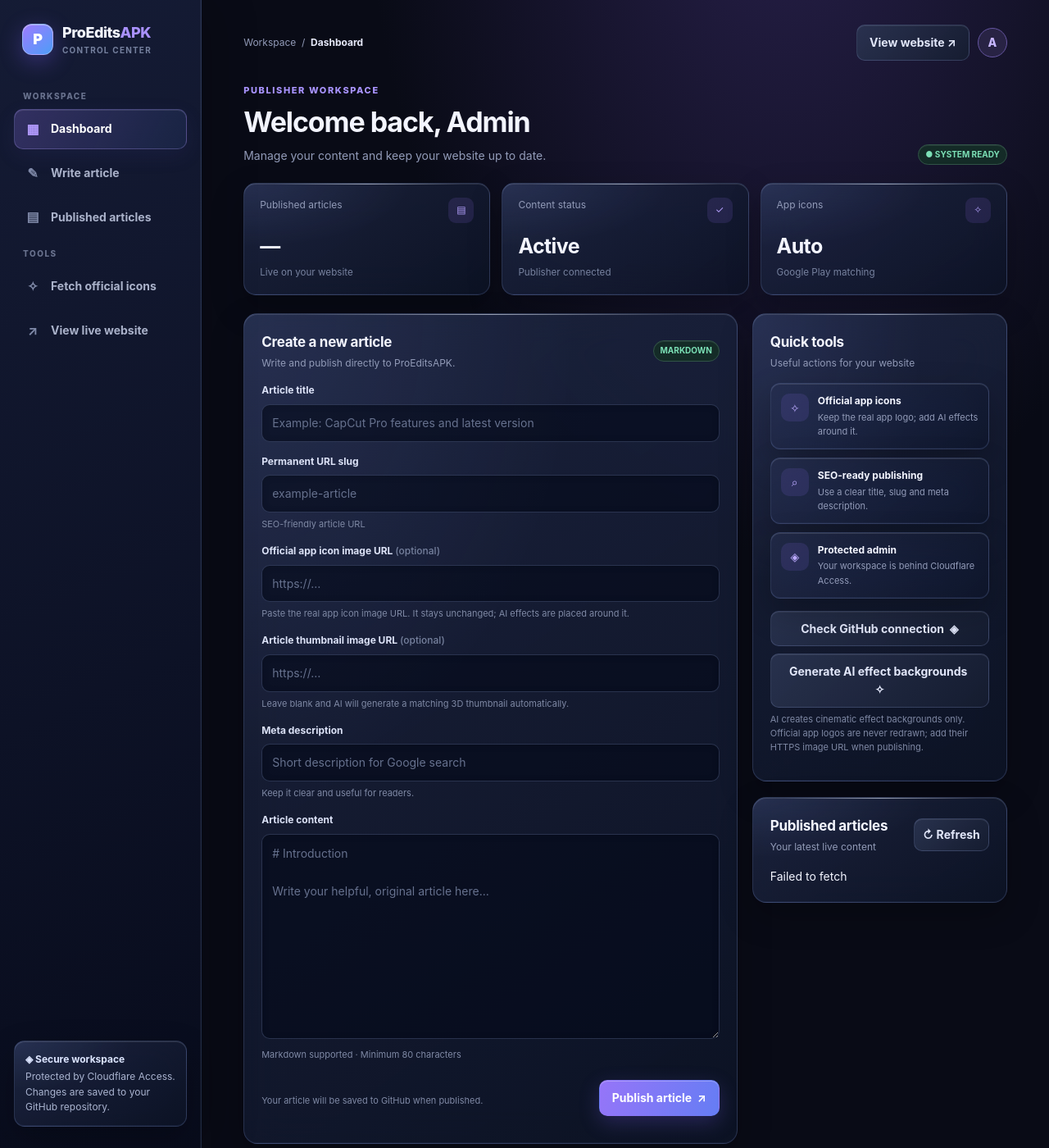
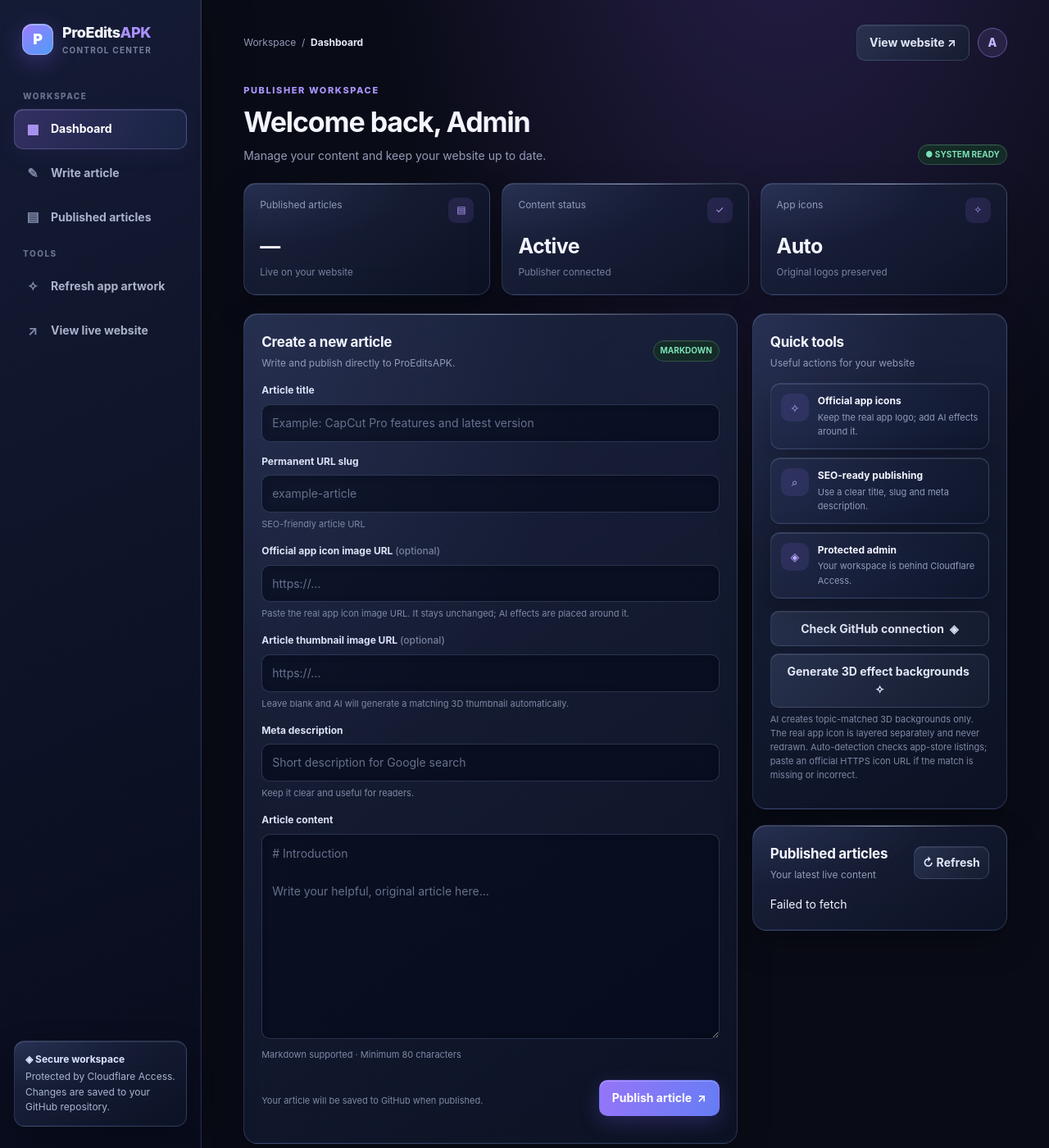
Before and after one commit to haseebaslam091-afk/proeditsapk, a Jekyll site: the page admin/index.html, which Jekyll copies as it is, in a window 1280 px wide and 1400 px high. Shown: the whole window at 82% size. Built offline with Jekyll 4.4.1, drawn with Linux system fonts in a browser that asks for light colours.

Commit message:
Clarify official icon and 3D background workflow in admin

```diff
--- a/admin/index.html
+++ b/admin/index.html
@@ -61,12 +61,12 @@
 <body><div class="app">
 <aside class="sidebar"><div class="brand"><div class="brandmark">P</div><div>ProEdits<span>APK</span><div style="font-size:10px;color:#75809e;font-weight:650;letter-spacing:1.2px">CONTROL CENTER</div></div></div>
 <div class="navlabel">WORKSPACE</div><nav class="nav"><a class="active" href="#dashboard"><span class="ico">▦</span>Dashboard</a><a href="#editor"><span class="ico">✎</span>Write article</a><a href="#published"><span class="ico">▤</span>Published articles</a></nav>
-<div class="navlabel">TOOLS</div><nav class="nav"><button type="button" id="sideIcons"><span class="ico">✧</span>Fetch official icons</button><a href="/" target="_blank" rel="noopener"><span class="ico">↗</span>View live website</a></nav>
+<div class="navlabel">TOOLS</div><nav class="nav"><button type="button" id="sideIcons"><span class="ico">✧</span>Refresh app artwork</button><a href="/" target="_blank" rel="noopener"><span class="ico">↗</span>View live website</a></nav>
 <div class="sidebottom"><div class="secure"><strong>◈ Secure workspace</strong>Protected by Cloudflare Access. Changes are saved to your GitHub repository.</div></div></aside>
 <main class="main" id="dashboard">
 <header class="topbar"><div style="display:flex;align-items:center;gap:12px"><button class="menu" id="menu" aria-label="Open navigation">☰</button><div class="mobilebrand"><div class="brandmark" style="width:31px;height:31px">P</div>ProEdits<span style="color:#a991ff">APK</span></div><div class="crumb">Workspace&nbsp; / &nbsp;<b>Dashboard</b></div></div><div class="top-actions"><a class="btn secondary" href="/" target="_blank" rel="noopener" style="text-decoration:none">View website ↗</a><div class="avatar">A</div></div></header>
 <section class="heading"><div><div class="eyebrow">Publisher workspace</div><h1>Welcome back, Admin</h1><p>Manage your content and keep your website up to date.</p></div><span class="pill">● SYSTEM READY</span></section>
-<section class="stats"><div class="stat"><div class="stat-top"><span>Published articles</span><span class="stat-icon">▤</span></div><strong id="totalPosts">—</strong><small>Live on your website</small></div><div class="stat"><div class="stat-top"><span>Content status</span><span class="stat-icon">✓</span></div><strong>Active</strong><small>Publisher connected</small></div><div class="stat"><div class="stat-top"><span>App icons</span><span class="stat-icon">✧</span></div><strong>Auto</strong><small>Google Play matching</small></div></section>
+<section class="stats"><div class="stat"><div class="stat-top"><span>Published articles</span><span class="stat-icon">▤</span></div><strong id="totalPosts">—</strong><small>Live on your website</small></div><div class="stat"><div class="stat-top"><span>Content status</span><span class="stat-icon">✓</span></div><strong>Active</strong><small>Publisher connected</small></div><div class="stat"><div class="stat-top"><span>App icons</span><span class="stat-icon">✧</span></div><strong>Auto</strong><small>Original logos preserved</small></div></section>
 <div class="layout">
 <section class="panel" id="editor"><div class="panelhead"><div><h2>Create a new article</h2><p class="hint">Write and publish directly to ProEditsAPK.</p></div><span class="pill">MARKDOWN</span></div>
 <form id="form"><div class="field"><label for="title">Article title</label><input id="title" maxlength="160" required placeholder="Example: CapCut Pro features and latest version"></div>
@@ -76,7 +76,7 @@
 <div class="field"><label for="description">Meta description</label><input id="description" maxlength="320" placeholder="Short description for Google search"><div class="help">Keep it clear and useful for readers.</div></div>
 <div class="field"><label for="content">Article content</label><textarea id="content" required placeholder="# Introduction&#10;&#10;Write your helpful, original article here..."></textarea><div class="help">Markdown supported · Minimum 80 characters</div></div>
 <div class="formfoot"><span class="help">Your article will be saved to GitHub when published.</span><button class="btn primary" id="publish" type="submit">Publish article&nbsp; ↗</button></div></form><div id="status" class="status" role="status" aria-live="polite"></div></section>
-<aside><section class="panel"><div class="panelhead"><div><h2>Quick tools</h2><p class="hint">Useful actions for your website</p></div></div><div class="quick"><div class="quickitem"><div class="quickico">✧</div><div><b>Official app icons</b><span>Keep the real app logo; add AI effects around it.</span></div></div><div class="quickitem"><div class="quickico">⌕</div><div><b>SEO-ready publishing</b><span>Use a clear title, slug and meta description.</span></div></div><div class="quickitem"><div class="quickico">◈</div><div><b>Protected admin</b><span>Your workspace is behind Cloudflare Access.</span></div></div></div><button class="btn secondary" id="githubCheck" style="width:100%;margin-top:15px">Check GitHub connection&nbsp; ◈</button><button class="btn secondary" id="refreshIcons" style="width:100%;margin-top:9px">Generate AI effect backgrounds&nbsp; ✧</button><p class="help">AI creates cinematic effect backgrounds only. Official app logos are never redrawn; add their HTTPS image URL when publishing.</p></section>
+<aside><section class="panel"><div class="panelhead"><div><h2>Quick tools</h2><p class="hint">Useful actions for your website</p></div></div><div class="quick"><div class="quickitem"><div class="quickico">✧</div><div><b>Official app icons</b><span>Keep the real app logo; add AI effects around it.</span></div></div><div class="quickitem"><div class="quickico">⌕</div><div><b>SEO-ready publishing</b><span>Use a clear title, slug and meta description.</span></div></div><div class="quickitem"><div class="quickico">◈</div><div><b>Protected admin</b><span>Your workspace is behind Cloudflare Access.</span></div></div></div><button class="btn secondary" id="githubCheck" style="width:100%;margin-top:15px">Check GitHub connection&nbsp; ◈</button><button class="btn secondary" id="refreshIcons" style="width:100%;margin-top:9px">Generate 3D effect backgrounds&nbsp; ✧</button><p class="help">AI creates topic-matched 3D backgrounds only. The real app icon is layered separately and never redrawn. Auto-detection checks app-store listings; paste an official HTTPS icon URL if the match is missing or incorrect.</p></section>
 <section class="panel articles" id="published"><div class="panelhead"><div><h2>Published articles</h2><p class="hint">Your latest live content</p></div><button class="btn secondary" id="refresh" style="padding:8px 10px">↻ Refresh</button></div><div id="posts" class="article-list"><p class="hint">Loading articles…</p></div></section></aside>
 </div></main></div>
 <script>
@@ -90,6 +90,6 @@ async function load(){const box=$('posts');box.innerHTML='<p class="hint">Loadin
 $('form').addEventListener('submit',async e=>{e.preventDefault();$('publish').disabled=true;$('status').textContent='Publishing your article…';try{const d=await call('publish',{method:'POST',body:JSON.stringify({title:$('title').value,slug:$('slug').value,thumbnailUrl:$('thumbnailUrl').value,officialIconUrl:$('officialIconUrl').value,description:$('description').value,content:$('content').value})});$('status').textContent='✓ Published successfully: '+d.url;$('form').reset();$('slug').dataset.edited='';await load()}catch(err){$('status').textContent='Could not publish: '+err.message}finally{$('publish').disabled=false}});
 async function checkGitHub(){const b=$('githubCheck');b.disabled=true;$('status').textContent='Checking the GitHub token currently loaded by Cloudflare…';try{const d=await call('github-status');$('status').textContent='GitHub check: token '+(d.tokenConfigured?'configured':'missing')+'; identity HTTP '+d.identity.status+(d.identity.login?' ('+d.identity.login+')':'')+'; repository HTTP '+d.repository.status+(d.repository.fullName?' ('+d.repository.fullName+')':'')+'; permissions '+JSON.stringify(d.repository.permissions||{})+(d.identity.message?' — identity: '+d.identity.message:'')+(d.repository.message?' — repository: '+d.repository.message:'')+(d.repository.acceptedPermissions?' — accepted: '+d.repository.acceptedPermissions:'')+(d.repository.sso?' — SSO: '+d.repository.sso:'');}catch(e){$('status').textContent='GitHub check failed: '+e.message}finally{b.disabled=false}}
 $('githubCheck').addEventListener('click',checkGitHub);
-async function refreshIcons(){const buttons=[$('refreshIcons'),$('sideIcons')];buttons.forEach(b=>b.disabled=true);$('status').textContent='Generating original 3D app artwork and article thumbnails (up to 3 articles per run)…';try{const d=await call('refresh-icons',{method:'POST',body:'{}'});$('status').textContent='✓ AI artwork update complete: '+(d.generated||0)+' articles generated out of '+d.total+'. '+(d.message||'')+(d.missing.length?' No verified icon for: '+d.missing.join(', '):'');await load()}catch(e){$('status').textContent='Media generation failed: '+e.message}finally{buttons.forEach(b=>b.disabled=false)}}
+async function refreshIcons(){const buttons=[$('refreshIcons'),$('sideIcons')];buttons.forEach(b=>b.disabled=true);$('status').textContent='Generating themed 3D backgrounds and matching official icons (up to 3 articles per run)…';try{const d=await call('refresh-icons',{method:'POST',body:'{}'});$('status').textContent='✓ Artwork update complete: '+(d.generated||0)+' articles generated out of '+d.total+'. '+(d.message||'')+(d.missing.length?' No verified icon for: '+d.missing.join(', '):'');await load()}catch(e){$('status').textContent='Media generation failed: '+e.message}finally{buttons.forEach(b=>b.disabled=false)}}
 $('refreshIcons').addEventListener('click',refreshIcons);$('sideIcons').addEventListener('click',refreshIcons);$('refresh').addEventListener('click',load);$('menu').addEventListener('click',()=>document.body.classList.toggle('menu-open'));document.querySelectorAll('.sidebar a[href^="#"]').forEach(a=>a.addEventListener('click',()=>document.body.classList.remove('menu-open')));load();
 </script></body></html>
```
